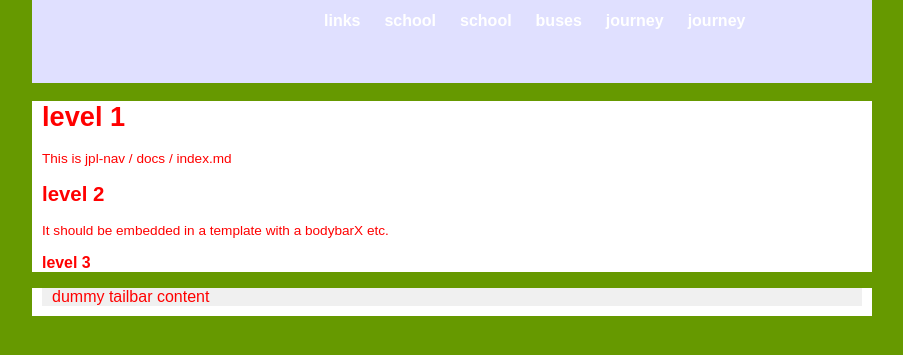
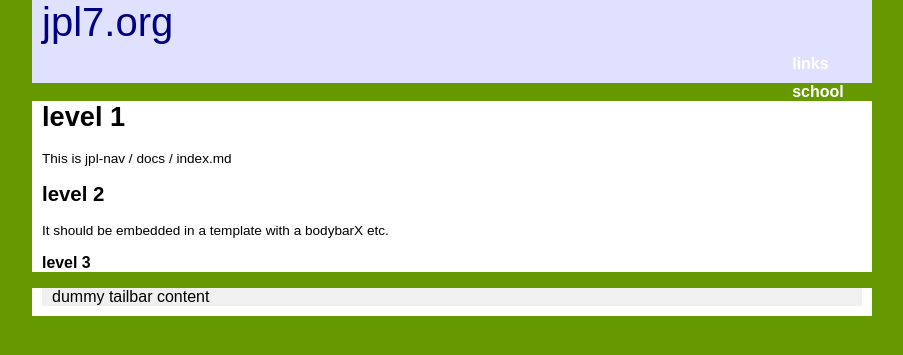
Before and after one commit to anionic/jpl-nav, a Jekyll site: the page built from docs/index.md, in a window 1280 px wide. Shown: the top 355 px of the page, without its empty margins (188-1091 px from the left). Built offline with Jekyll 4.4.1, drawn with Linux system fonts in a browser that asks for light colours.

Commit message:
Update default.html

```diff
--- a/docs/_layouts/default.html
+++ b/docs/_layouts/default.html
@@ -35,9 +35,6 @@
 					visibility: hidden; /* superstition? */
 					width: 0;
 				}
-				body {
-					color: #FF0000;
-				}
 				.bodybarX {
 					position: fixed; /* doesn't scroll with content */
 					top: 0; /* at very top of viewport */
@@ -59,6 +56,10 @@
 					.bodybar {
 						max-width: 400px; /* was just width */
 					}
+				}
+				.bodybar > span {
+					font-size: 250%;
+					color: #000080;
 				}
 				nav > a { /* menu burger icon */
 					background: #FFFFFF;
@@ -104,17 +105,15 @@
 				nav > a:hover > span {
 					color: #FF0000;
 				}
-				nav > ul { /* main menu, in spread-out style */
-					background-color: transparent;
+				nav > ul { /* main menu, in sidebar style */
 					display: table;
 					font-weight: bold;
-					left: 280px;
+					right: 10px;
 					list-style: none;
 					margin: 0 0 0 0;
 					padding: 0 0 0 0;
 					position: absolute; /* within bodybar */
-					text-align: center;
-					top: 7px;
+					top: 50px;
 				}
 				@media all and (max-width: 800px) {
 					nav > ul { /* main menu, in drop-down style */
@@ -134,9 +133,9 @@
 					}
 				}
 				nav > ul > li { /* main menu item, in spread-out style */
-					display: inline-block; /* until selectively offered with inline-block */
+					display: block;
 					list-style: none;
-					text-align: left; /* redundant? */
+					text-align: left;
 				}
 				nav > ul > li > button.current { /* selected main menu item content */
 					text-decoration: underline; /* highlights the nav item most relevant to the pagelet currently shown */
@@ -226,6 +225,7 @@
 		<body>
 			<div class="bodybarX">
 				<div class="bodybar">
+					<span>jpl7.org</span>
 					<nav class="nav">
 						<a href="#">
 							<div></div>
```
